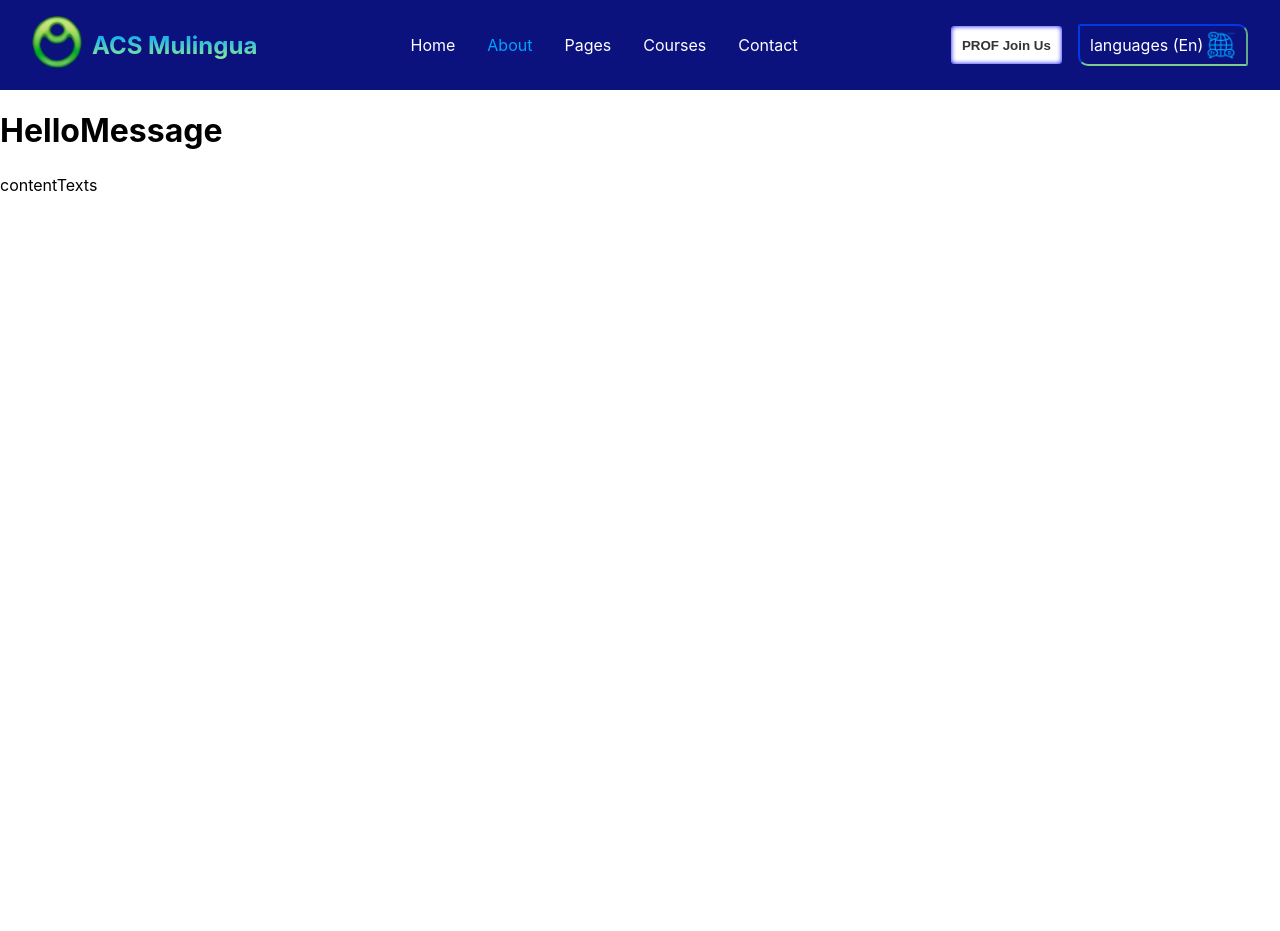
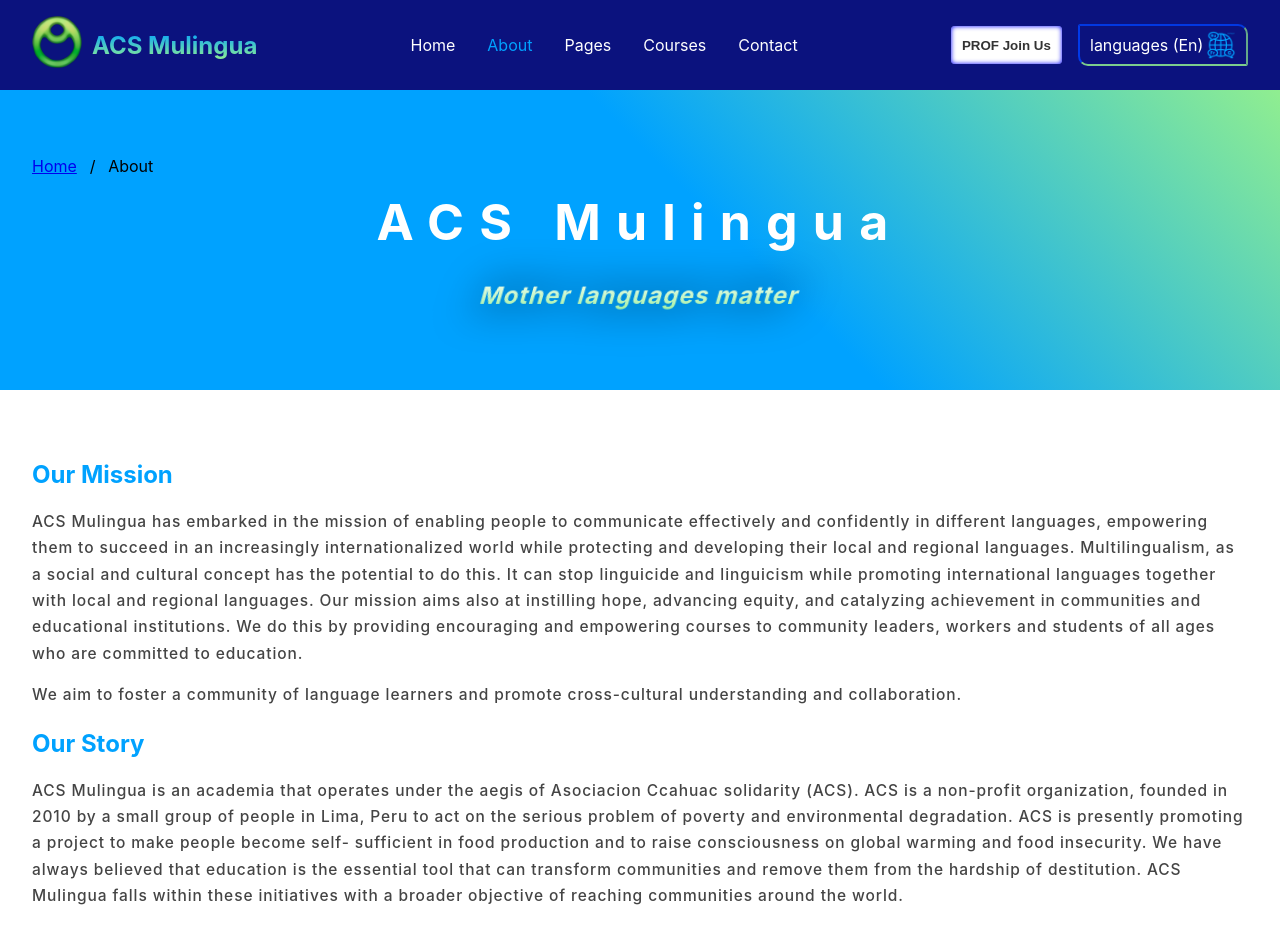
Before and after one commit to mulinguae-association/frontend, a React (Create React App) app: page /About in a window 1280 px wide. Shown: the top 931 px of the page. Before the commit the page ends 800 px from the top, so only its background shows below. Built offline with nearby package versions, Linux system fonts and the light colour scheme.

Commit message:
add about page and its style

```diff
--- a/src/components/AboutPage/About.js
+++ b/src/components/AboutPage/About.js
@@ -1,13 +1,46 @@
 import React from 'react'
 import { useTranslation } from 'react-i18next';
-
+import Header from '../HeaderPages/Header';
+import "./About.scss"
+import Footer from '../FooterPages/Footer';
 const About = () => {
   const { t } = useTranslation("about", { ns: "about" });
   return (
-    <>
-      <h1>{t("HelloMessage")}</h1>
-      <p>{t("contentTexts")}</p>
-    </>
+    <main className='about_us'>
+      <Header t={t} pageName={t("currLink")} />
+      <section className='about_us_info'>
+        <div className='container'>
+          <div className='our_mission'>
+            <h2 className='header'>{t("mission_head")}</h2>
+            <p className='about'>
+              {t("about_mission")}
+            </p>
+            <p className='about'>
+              {t("about_mission2")}
+            </p>
+          </div>
+          <div className='our_story'>
+            <h2 className='header'>{t("story_head")}</h2>
+            <p className='about'>
+              {t("about_story")}
+            </p>
+          </div>
+          <div className='our_vision'>
+            <h2 className='header'>{t("vision_head")}</h2>
+            <p className='about'>
+              {t("about_vision")}
+            </p>
+          </div>
+          <div className='our_tutors'>
+            <h2 className='header'>{t("tutors_head")}</h2>
+            <p className='about'>
+              {t("about_tutors")}
+            </p>
+          </div>
+        </div>
+      </section>
+      <Footer />
+    </main>
   )
 }
 
--- a/src/components/AboutPage/About.scss
+++ b/src/components/AboutPage/About.scss
@@ -0,0 +1,15 @@
+@import "../../globalStyles/colors";
+.about_us_info {
+	padding: 50px 0;
+	text-transform: capitalize;
+	.header {
+		color: $primary-color;
+	}
+	.about {
+		font-size: 15.5px;
+		color: #444;
+		font-weight: 500;
+		letter-spacing: 0.9px;
+		text-transform: none;
+	}
+}
```
